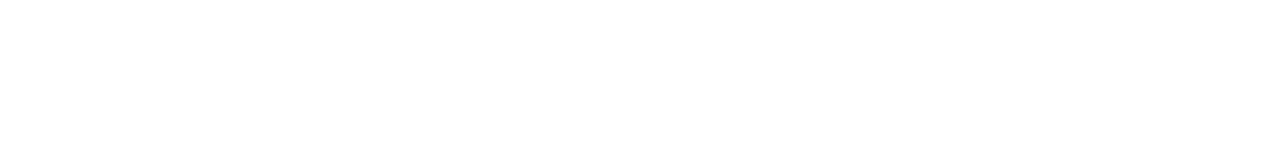
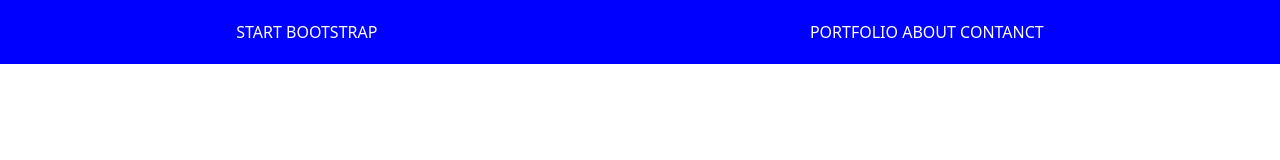
Before and after one commit to martinaapalazzi/html-css-bootstrap-freelancer, a plain HTML site: page index.html in a window 1280 px wide. Drawn offline with nearby package versions, Linux system fonts and the light colour scheme.

Commit message:
inizializzazione header

```diff
--- a/index.html
+++ b/index.html
@@ -3,9 +3,34 @@
 <head>
     <meta charset="UTF-8">
     <meta name="viewport" content="width=device-width, initial-scale=1.0">
+
+    <link rel="stylesheet" href="https://cdnjs.cloudflare.com/ajax/libs/font-awesome/6.4.2/css/all.min.css" integrity="sha512-z3gLpd7yknf1YoNbCzqRKc4qyor8gaKU1qmn+CShxbuBusANI9QpRohGBreCFkKxLhei6S9CQXFEbbKuqLg0DA==" crossorigin="anonymous" referrerpolicy="no-referrer" />
+    <link href="https://cdn.jsdelivr.net/npm/bootstrap@5.3.2/dist/css/bootstrap.min.css" rel="stylesheet" integrity="sha384-T3c6CoIi6uLrA9TneNEoa7RxnatzjcDSCmG1MXxSR1GAsXEV/Dwwykc2MPK8M2HN" crossorigin="anonymous">
+    <link rel="stylesheet" href="style.css">
+
     <title>Bootstrap Freelancer</title>
 </head>
 <body>
+    <header>
+        <nav class="header-container">
+            <div>
+                <a href="#">start bootstrap</a>
+            </div>
+            <div>
+                <a href="#">portfolio</a>
+                <a href="#">about</a>
+                <a href="#">contanct</a>
+            </div>
+        </nav>
+    </header>
+
+    <main>
+
+    </main>
+
+    <footer>
+
+    </footer>
 
 </body>
 </html>
--- a/style.css
+++ b/style.css
@@ -0,0 +1,14 @@
+/* HEADER */
+
+.header-container {
+    display: flex;
+    background-color: blue;
+    justify-content: space-around;
+    padding: 20px;
+}
+
+a {
+    text-transform: uppercase;
+    text-decoration: none;
+    color: white;
+}
```
